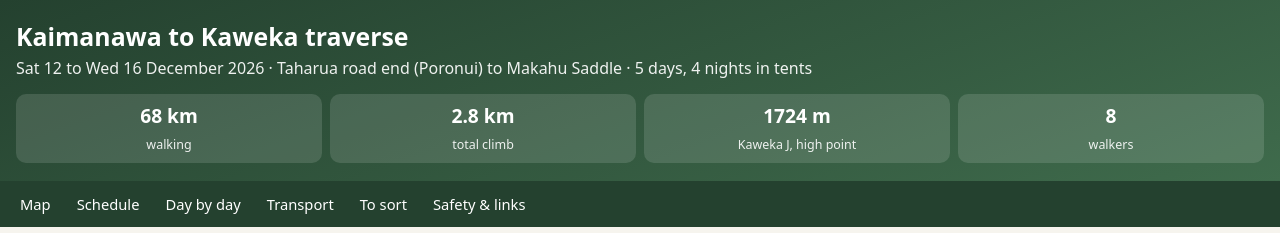
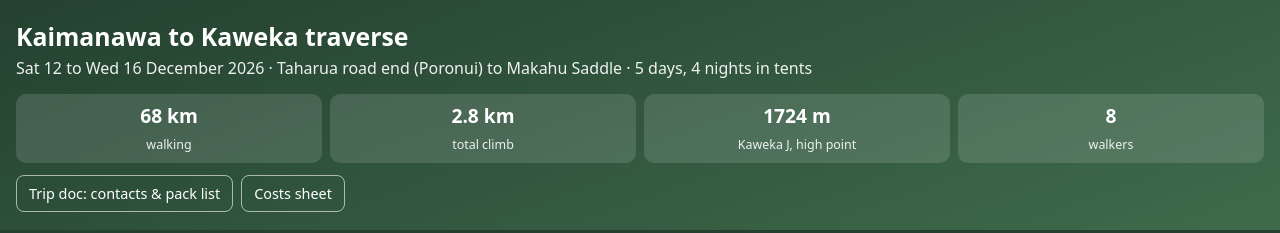
Before and after one commit to tkluysk/kaimanawa-2026, a plain HTML site: page docs/index.html in a window 1280 px wide. Shown: the top 233 px of the page. Drawn offline with nearby package versions, Linux system fonts and the light colour scheme.

Commit message:
Link the trip doc and costs sheet from the page header
Co-Authored-By: Claude Opus 5.5 <noreply@anthropic.com>

```diff
--- a/docs/index.html
+++ b/docs/index.html
@@ -24,6 +24,9 @@
   .facts div { background: rgba(255,255,255,.13); border-radius: 10px; padding: 8px; text-align: center; }
   .facts b { display: block; font-size: 1.2rem; }
   .facts span { font-size: .78rem; opacity: .9; }
+  .hero-links { display: flex; flex-wrap: wrap; gap: 8px; margin-top: 12px; }
+  .hero-links a { color: #fff; text-decoration: none; border: 1px solid rgba(255,255,255,.6); border-radius: 8px; padding: 7px 12px; font-size: .9rem; }
+  .hero-links a:hover { background: rgba(255,255,255,.15); }
   nav { position: sticky; top: 0; z-index: 1000; background: var(--accent); display: flex; overflow-x: auto; gap: 2px; padding: 6px 8px; scrollbar-width: none; }
   nav a { color: #fff; text-decoration: none; padding: 6px 12px; border-radius: 999px; white-space: nowrap; font-size: .92rem; }
   nav a:hover, nav a:focus { background: rgba(255,255,255,.18); }
@@ -79,6 +82,10 @@
     <div><b id="f-up">2.7 km</b><span>total climb</span></div>
     <div><b>1724 m</b><span>Kaweka J, high point</span></div>
     <div><b>8</b><span>walkers</span></div>
+  </div>
+  <div class="hero-links">
+    <a href="https://docs.google.com/document/d/1-BRBjeZIAoa-EwaxIJWnDZ_5xrYYp-DqahhbAteuitE/edit">Trip doc: contacts &amp; pack list</a>
+    <a href="https://docs.google.com/spreadsheets/d/1aJyNysILcACKmTWmuvIT3StIPUgjNcz1VBCe1wn0wGE/edit">Costs sheet</a>
   </div>
 </header>
 <nav>
```
